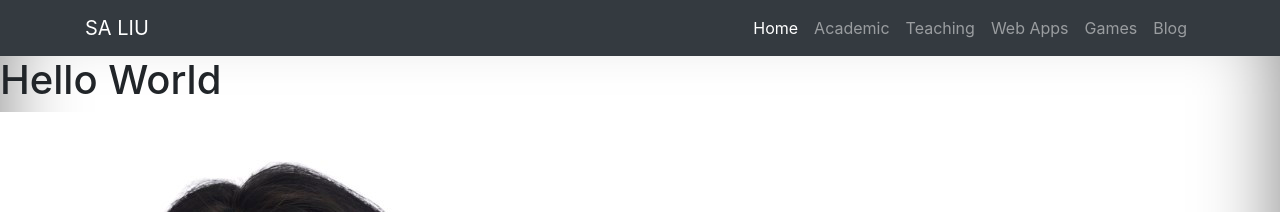
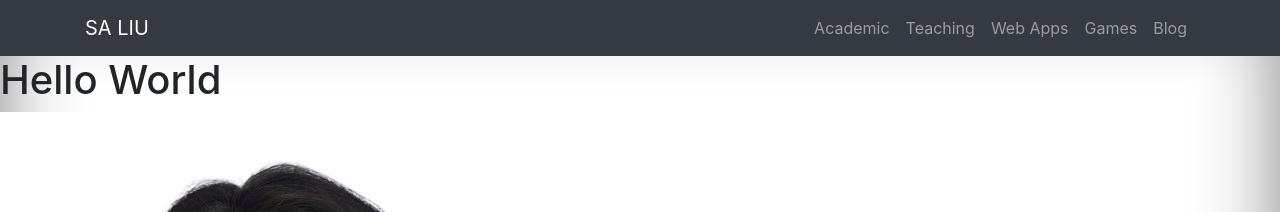
Before and after one commit to Tonicdragon6x66/saliudev.github.io, a Jekyll site: the page built from index.html, in a window 1280 px wide. Shown: the top 212 px of the page. Built offline with Jekyll 4.4.1, drawn with Linux system fonts in a browser that asks for light colours.

Commit message:
remove home tap

```diff
--- a/academic/index.html
+++ b/academic/index.html
@@ -5,13 +5,12 @@ title: SA LIU | Researcher, Teacher, Developer
 
     <nav class="navbar navbar-expand-lg navbar-dark bg-dark static-top">
 	    <div class="container">
-	      <a class="navbar-brand" href="#">SA LIU</a>
+	      <a class="navbar-brand" href="/">SA LIU</a>
 	      <button class="navbar-toggler" type="button" data-toggle="collapse" data-target="#navbarResponsive" aria-controls="navbarResponsive" aria-expanded="false" aria-label="Toggle navigation">
 	        <span class="navbar-toggler-icon"></span>
 	      </button>
 	      <div class="collapse navbar-collapse" id="navbarResponsive">
 	        <ul class="navbar-nav ml-auto">
-	          <li class="nav-item"><a class="nav-link" href="/">Home</a></li>
 	          <li class="nav-item active"><a class="nav-link" href="/academic">Academic</a></li>
 	          <li class="nav-item"><a class="nav-link" href="/teaching">Teaching</a></li>
 	          <li class="nav-item"><a class="nav-link" href="/apps">Web Apps</a></li>
--- a/apps/index.html
+++ b/apps/index.html
@@ -5,13 +5,12 @@ title: SA LIU | Researcher, Teacher, Developer
 
     <nav class="navbar navbar-expand-lg navbar-dark bg-dark static-top">
 	    <div class="container">
-	      <a class="navbar-brand" href="#">SA LIU</a>
+	      <a class="navbar-brand" href="/">SA LIU</a>
 	      <button class="navbar-toggler" type="button" data-toggle="collapse" data-target="#navbarResponsive" aria-controls="navbarResponsive" aria-expanded="false" aria-label="Toggle navigation">
 	        <span class="navbar-toggler-icon"></span>
 	      </button>
 	      <div class="collapse navbar-collapse" id="navbarResponsive">
 	        <ul class="navbar-nav ml-auto">
-	          <li class="nav-item"><a class="nav-link" href="/">Home</a></li>
 	          <li class="nav-item"><a class="nav-link" href="/academic">Academic</a></li>
 	          <li class="nav-item"><a class="nav-link" href="/teaching">Teaching</a></li>
 	          <li class="nav-item active"><a class="nav-link" href="/apps">Web Apps</a></li>
--- a/blog/index.html
+++ b/blog/index.html
@@ -5,13 +5,12 @@ title: SA LIU | Researcher, Teacher, Developer
 
     <nav class="navbar navbar-expand-lg navbar-dark bg-dark static-top">
       <div class="container">
-        <a class="navbar-brand" href="#">SA LIU</a>
+        <a class="navbar-brand" href="/">SA LIU</a>
         <button class="navbar-toggler" type="button" data-toggle="collapse" data-target="#navbarResponsive" aria-controls="navbarResponsive" aria-expanded="false" aria-label="Toggle navigation">
           <span class="navbar-toggler-icon"></span>
         </button>
         <div class="collapse navbar-collapse" id="navbarResponsive">
           <ul class="navbar-nav ml-auto">
-            <li class="nav-item"><a class="nav-link" href="/">Home</a></li>
             <li class="nav-item"><a class="nav-link" href="/academic">Academic</a></li>
             <li class="nav-item"><a class="nav-link" href="/teaching">Teaching</a></li>
             <li class="nav-item"><a class="nav-link" href="/apps">Web Apps</a></li>
--- a/games/index.html
+++ b/games/index.html
@@ -4,13 +4,12 @@ title: SA LIU | Researcher, Teacher, Developer
 ---
     <nav class="navbar navbar-expand-lg navbar-dark bg-dark static-top">
 	    <div class="container">
-	      <a class="navbar-brand" href="#">SA LIU</a>
+	      <a class="navbar-brand" href="/">SA LIU</a>
 	      <button class="navbar-toggler" type="button" data-toggle="collapse" data-target="#navbarResponsive" aria-controls="navbarResponsive" aria-expanded="false" aria-label="Toggle navigation">
 	        <span class="navbar-toggler-icon"></span>
 	      </button>
 	      <div class="collapse navbar-collapse" id="navbarResponsive">
             <ul class="navbar-nav ml-auto">
-              <li class="nav-item"><a class="nav-link" href="/">Home</a></li>
               <li class="nav-item active"><a class="nav-link" href="/academic">Academic</a></li>
               <li class="nav-item"><a class="nav-link" href="/teaching">Teaching</a></li>
               <li class="nav-item"><a class="nav-link" href="/apps">Web Apps</a></li>
--- a/index.html
+++ b/index.html
@@ -6,13 +6,12 @@ title: SA LIU | Researcher, Teacher, Developer
 
     <nav class="navbar navbar-expand-lg navbar-dark bg-dark static-top">
 	    <div class="container">
-	      <a class="navbar-brand" href="#">SA LIU</a>
+	      <a class="navbar-brand" href="/">SA LIU</a>
 	      <button class="navbar-toggler" type="button" data-toggle="collapse" data-target="#navbarResponsive" aria-controls="navbarResponsive" aria-expanded="false" aria-label="Toggle navigation">
 	        <span class="navbar-toggler-icon"></span>
 	      </button>
 	      <div class="collapse navbar-collapse" id="navbarResponsive">
             <ul class="navbar-nav ml-auto">
-              <li class="nav-item active"><a class="nav-link" href="/">Home</a></li>
               <li class="nav-item"><a class="nav-link" href="/academic">Academic</a></li>
               <li class="nav-item"><a class="nav-link" href="/teaching">Teaching</a></li>
               <li class="nav-item"><a class="nav-link" href="/apps">Web Apps</a></li>
--- a/teaching/index.html
+++ b/teaching/index.html
@@ -5,7 +5,7 @@ title: SA LIU | Researcher, Teacher, Developer
 
     <nav class="navbar navbar-expand-lg navbar-dark bg-dark static-top">
 	    <div class="container">
-	      <a class="navbar-brand" href="#">SA LIU</a>
+	      <a class="navbar-brand" href="/">SA LIU</a>
 	      <button class="navbar-toggler" type="button" data-toggle="collapse" data-target="#navbarResponsive" aria-controls="navbarResponsive" aria-expanded="false" aria-label="Toggle navigation">
 	        <span class="navbar-toggler-icon"></span>
 	      </button>
```
